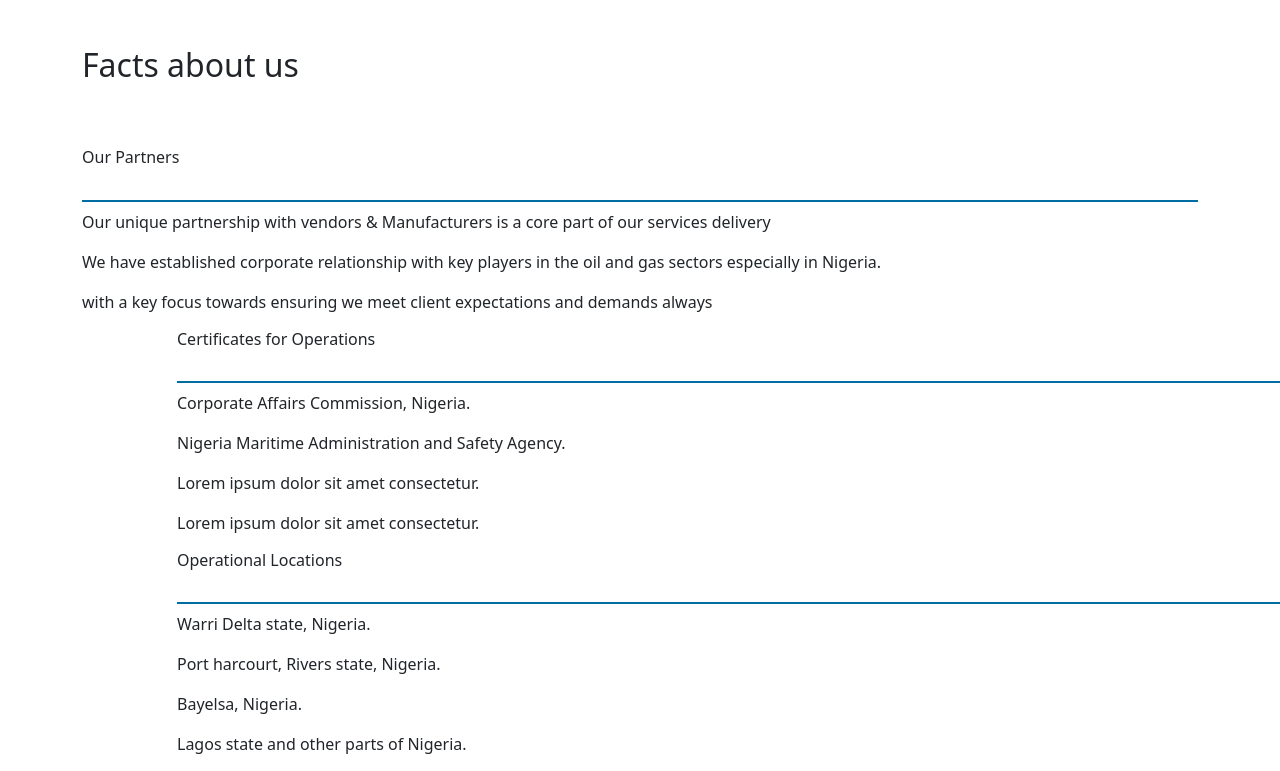
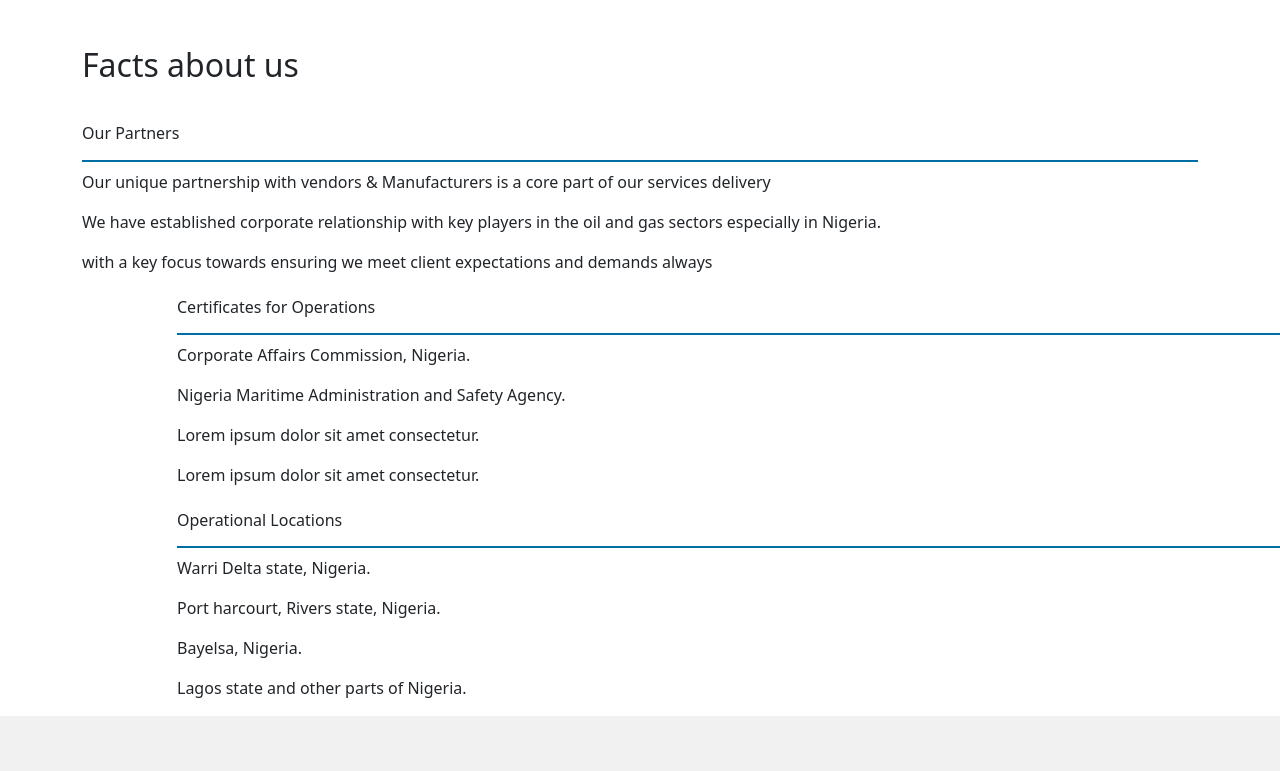
Before and after one commit to joseph-anselm/bloom, a Next.js app: page /about in a window 1280 px wide. Shown: the part 890-1661 px from the top of the page. Built offline with nearby package versions, Linux system fonts and the light colour scheme.

Commit message:
Bloom Marine fix

```diff
--- a/styles/About.module.css
+++ b/styles/About.module.css
@@ -31,12 +31,12 @@
   margin-top: 3em;
 }
 .section2 h2 {
-  margin-bottom: 2em;
+  margin-bottom: 1em;
   border: violet;
 }
 .section2 .col h6 {
   border-bottom: 2px #016ea3 solid;
-  padding-bottom: 2em;
+  padding-bottom: 1em;
 }
 .col li {
   margin-bottom: 1em;
@@ -56,3 +56,6 @@
 .section3 h4 {
   margin-left: 0.5em;
 }
+.col h6 {
+  margin-top: 0.5em;
+}
```
